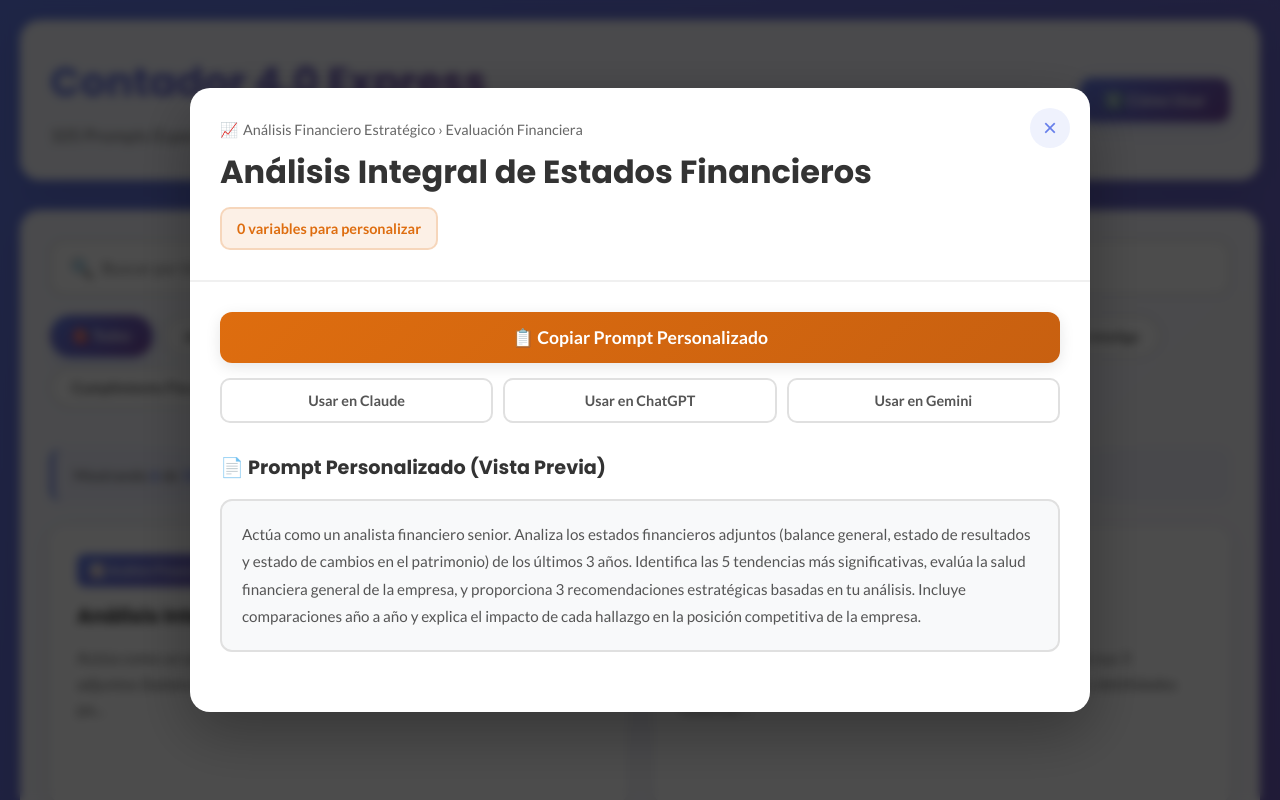
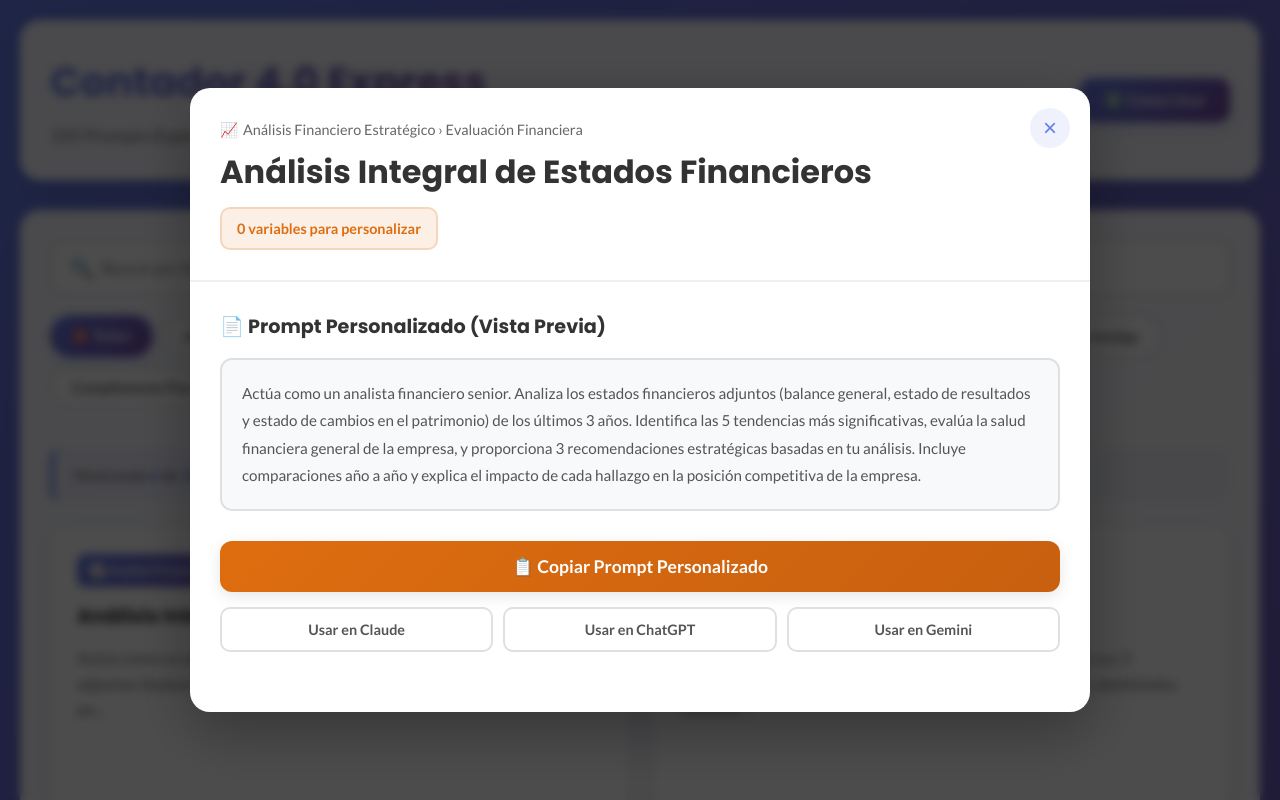
Before and after one commit to JairoAmaya/Contador4.0-app, a React (Vite) app: page / in a window 1280 px wide. Both pictures are taken after a click on the element 338 px from the left and 666 px from the top of the page. Shown: the top 800 px of the page. Built offline with nearby package versions, Linux system fonts and the light colour scheme.

Commit message:
Update App.jsx

```diff
--- a/src/App.jsx
+++ b/src/App.jsx
@@ -355,7 +355,18 @@ export default function App() {
 
             <div className="modal-body">
 
-              {/* Sección de Variables (si existen) */}
+              {/* ===== INICIO DE RE-ORDENACIÓN ===== */}
+
+              {/* 1. Contenido del Prompt (Preview) - AHORA PRIMERO */}
+              <div className="original-content">
+                <h3 className="section-title">📄 Prompt Personalizado (Vista Previa)</h3>
+                <div
+                  className="prompt-preview"
+                  dangerouslySetInnerHTML={{ __html: highlightVariables(getPersonalizedPrompt()) }}
+                />
+              </div>
+
+              {/* 2. Sección de Variables (si existen) - AHORA SEGUNDO */}
               {extractVariables(selectedPrompt.prompt).length > 0 && (
                 <div className="variables-section">
                   <div className="variables-header">
@@ -381,7 +392,7 @@ export default function App() {
                 </div>
               )}
 
-              {/* Botones de Acción */}
+              {/* 3. Botones de Acción - AHORA AL FINAL */}
               <div className="action-buttons-container">
                 <button
                   className={`btn-copy-main ${copied ? 'copied' : ''}`}
@@ -396,14 +407,7 @@ export default function App() {
                 </div>
               </div>
 
-              {/* Contenido del Prompt (Preview) */}
-              <div className="original-content">
-                <h3 className="section-title">📄 Prompt Personalizado (Vista Previa)</h3>
-                <div
-                  className="prompt-preview"
-                  dangerouslySetInnerHTML={{ __html: highlightVariables(getPersonalizedPrompt()) }}
-                />
-              </div>
+              {/* ===== FIN DE RE-ORDENACIÓN ===== */}
 
             </div>
           </div>
```
